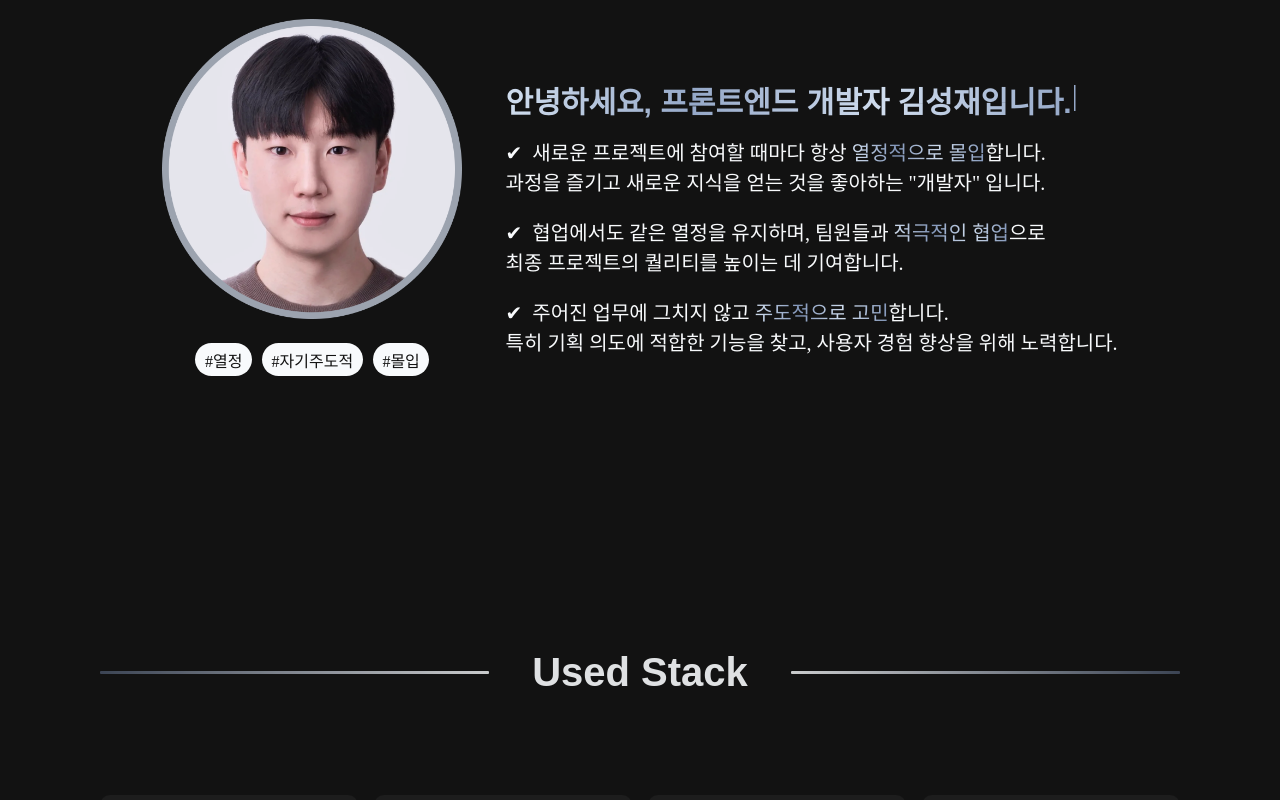
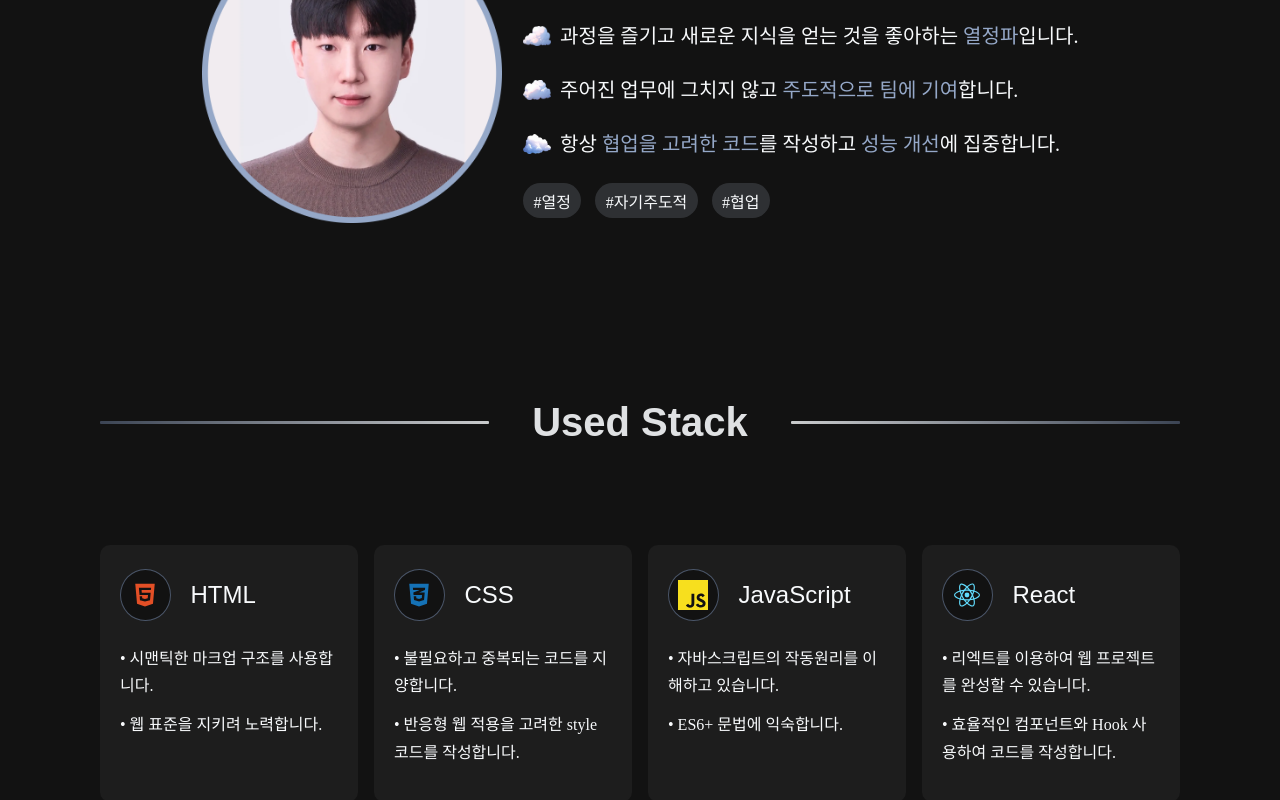
Before and after one commit to xeongjae/Portfolio, a React (Create React App) app: page / in a window 1280 px wide. Shown: the part 1100-1900 px from the top of the page. Built offline with nearby package versions, Linux system fonts and the light colour scheme; a web font is replaced by a local one.

Commit message:
FIX: 파일명 어바웃미 내용 수정

```diff
--- a/src/pages/Main.jsx
+++ b/src/pages/Main.jsx
@@ -2,11 +2,11 @@ import "./Main.scss";
 import { useRef } from "react";
 import Header from "../components/Header";
 import Start from "../sections/Start";
-import About from "../sections/About";
-import Skill from "../sections/Skill";
+import AboutMe from "../sections/AboutMe";
+import UsedStack from "../sections/UsedStack";
 import Project from "../sections/Project";
 import Contact from "../sections/Contact";
-import Education from "../sections/Education";
+import Training from "../sections/Training";
 
 function Main() {
   const scrollRef = useRef([]);
@@ -19,16 +19,16 @@ function Main() {
           <Start />
         </section>
         <section ref={(el) => (scrollRef.current[1] = el)}>
-          <About />
+          <AboutMe />
         </section>
         <section ref={(el) => (scrollRef.current[2] = el)}>
-          <Skill />
+          <UsedStack />
         </section>
         <section ref={(el) => (scrollRef.current[3] = el)}>
           <Project />
         </section>
         <section ref={(el) => (scrollRef.current[4] = el)}>
-          <Education />
+          <Training />
         </section>
         <section ref={(el) => (scrollRef.current[5] = el)}>
           <Contact />
--- a/src/sections/About.jsx
+++ b/src/sections/AboutMe.jsx
@@ -1,8 +1,8 @@
 import React, { useEffect, useRef } from "react";
-import "./About.scss";
+import "./AboutMe.scss";
 import Typed from "typed.js";
 
-function About({ setRef }) {
+function AboutMe({ setRef }) {
   const typedEl = useRef(null);
   const observerRef = useRef(null); // Intersection Observer의 ref
 
@@ -42,51 +42,56 @@ function About({ setRef }) {
   }, []);
 
   return (
-    <section ref={setRef} className="about">
+    <section ref={setRef} className="about-me">
       <h1 className="title">About Me</h1>
       <div className="contents">
         <div className="img-box">
           <img
-            src="/동글프사.png"
+            src="/profile.png"
             fill
             property="true"
             className="img"
-            alt="동글프사"
+            alt="profile"
           />
-          <div className="tag-box">
-            <div className="tag">#열정</div>
-            <div className="tag">#자기주도적</div>
-            <div className="tag">#몰입</div>
-          </div>
         </div>
         <div className="text">
           <div className="type-text-box">
             <span className="type-text" ref={typedEl}></span>
           </div>
-          <div className="text-box">
-            <p>
-              ✔︎ &nbsp;새로운 프로젝트에 참여할 때마다 항상{" "}
-              <span className="point">열정적으로 몰입</span>합니다.
-              <br />
-              과정을 즐기고 새로운 지식을 얻는 것을 좋아하는 "개발자" 입니다.
-            </p>
-          </div>
           <p>
-            ✔︎ &nbsp;협업에서도 같은 열정을 유지하며, 팀원들과{" "}
-            <span className="point">적극적인 협업</span>으로 <br /> 최종
-            프로젝트의 퀄리티를 높이는 데 기여합니다.
+            <img src="/cloud_1.webp" className="cloud" alt="cloud" /> &nbsp;
+            <br />
+            <span>
+              과정을 즐기고 새로운 지식을 얻는 것을 좋아하는{" "}
+              <span className="point">열정파</span>입니다.
+            </span>
           </p>
           <p>
-            ✔︎ &nbsp;주어진 업무에 그치지 않고{" "}
-            <span className="point">주도적으로 고민</span>합니다.
+            <img src="/cloud_2.webp" className="cloud" alt="cloud" /> &nbsp;
             <br />
-            특히 기획 의도에 적합한 기능을 찾고, 사용자 경험 향상을 위해
-            노력합니다.
+            <span>
+              주어진 업무에 그치지 않고{" "}
+              <span className="point">주도적으로 팀에 기여</span>
+              합니다.
+            </span>
           </p>
+          <p>
+            <img src="/cloud_4.webp" className="cloud" alt="cloud" /> &nbsp;
+            <br />
+            <span>
+              항상 <span className="point">협업을 고려한 코드</span>를 작성하고{" "}
+              <span className="point">성능 개선</span>에 집중합니다.
+            </span>
+          </p>
+          <div className="tag-box">
+            <div className="tag">#열정</div>
+            <div className="tag">#자기주도적</div>
+            <div className="tag">#협업</div>
+          </div>
         </div>
       </div>
     </section>
   );
 }
 
-export default About;
+export default AboutMe;
--- a/src/sections/About.scss
+++ b/src/sections/AboutMe.scss
@@ -1,9 +1,9 @@
-.about {
+.about-me {
   display: flex;
   flex-direction: column;
   width: 100%;
   max-width: 1300px;
-  height: 1150px;
+  height: 800px;
   margin: 0 40px;
   margin-bottom: 100px;
   position: relative;
@@ -43,7 +43,7 @@
     flex-direction: column;
     justify-content: center;
     align-items: center;
-    gap: 80px;
+    gap: 60px;
   }
 
   .img-box {
@@ -62,9 +62,11 @@
   .text {
     display: flex;
     flex-direction: column;
-    justify-content: space-between;
-    gap: 20px;
+    gap: 24px;
     p {
+      display: flex;
+      align-items: center;
+      gap: 2px;
       font-family: "NanumSquareNeo";
       font-size: 20px;
       line-height: 1.5;
@@ -73,69 +75,48 @@
 
   .type-text-box {
     display: none;
-    margin-top: 40px;
-    height: 40px;
+    margin: 20px 0 20px 0;
+    height: 30px;
   }
 
   .type-text {
     font-family: "Montserrat", sans-serif;
     font-weight: 700;
-    font-size: 30px;
-    -webkit-background-clip: text;
-    background-clip: text;
-    background-image: linear-gradient(
-      to right,
-      #d0ddee,
-      #95a8c8,
-      #d0ddee,
-      #95a8c8
-    );
-    color: transparent; /* 글자색 투명화 */
+    font-size: 28px;
+    color: #f8fafc;
     ~ .typed-cursor {
-      font-size: 30px;
-      color: #95a8c8;
+      font-size: 28px;
+      color: #d0ddee;
     }
   }
-
-  .text-box {
-    display: flex;
-    align-items: center;
-    gap: 10px;
+  .cloud {
+    width: 28px;
+    height: 20px;
   }
 
   .tag-box {
-    display: flex;
-    justify-content: center;
-    gap: 10px;
+    display: none;
+    gap: 14px;
   }
 
   .tag {
     font-family: "NanumSquareNeoBold";
-    color: rgb(18, 18, 18);
-    background-color: #f8fafc;
+    color: #f8fafc;
+    background-color: rgb(208, 221, 238, 0.15);
     border-radius: 40px;
     font-size: 16px;
-    padding: 0.3rem 0.6rem;
+    padding: 0.35rem 0.65rem;
   }
 
   .point {
     font-family: "NanumSquareNeoExtraBold";
-    -webkit-background-clip: text;
-    background-clip: text;
-    background-image: linear-gradient(
-      to right,
-      #d0ddee,
-      #8296b9,
-      #d0ddee,
-      #8296b9
-    );
-    color: transparent;
+    color: #95a8c8;
   }
 }
 
 @media (min-width: 768px) {
-  .about {
-    height: 1150px;
+  .about-me {
+    height: 800px;
     margin: 0 40px;
     .contents {
       display: flex;
@@ -149,17 +130,20 @@
     .mobile-text {
       display: block;
     }
+    .tag-box {
+      display: none;
+    }
   }
 }
 
 @media (min-width: 1024px) {
-  .about {
-    height: 850px;
+  .about-me {
+    height: 600px;
     margin: 0 60px;
     .contents {
       display: flex;
       flex-direction: row;
-      gap: 4%;
+      gap: 2%;
     }
     .type-text-box {
       display: flex;
@@ -167,17 +151,20 @@
     .mobile-text {
       display: none;
     }
+    .tag-box {
+      display: flex;
+    }
   }
 }
 
 @media (min-width: 1280px) {
-  .about {
-    height: 850px;
+  .about-me {
+    height: 600px;
     margin: 0 100px;
     .contents {
       display: flex;
       flex-direction: row;
-      gap: 4%;
+      gap: 2%;
     }
     .type-text-box {
       display: flex;
@@ -185,5 +172,8 @@
     .mobile-text {
       display: none;
     }
+    .tag-box {
+      display: flex;
+    }
   }
 }
--- a/src/sections/Contact.jsx
+++ b/src/sections/Contact.jsx
@@ -33,10 +33,10 @@ const Contact = () => {
             Github
           </a>
         </div>
-        <img src="/cloud_1.webp" className="frontend-text" alt="cloud1" />
-        <img src="/cloud_4.webp" className="Code-text" alt="cloud4" />
-        <img src="/cloud_3.webp" className="react-text" alt="cloud3" />
-        <img src="/cloud_2.webp" className="javascript-text" alt="cloud2" />
+        <img src="/cloud_1.webp" className="left-cloud" alt="cloud1" />
+        <img src="/cloud_4.webp" className="top-cloud" alt="cloud4" />
+        <img src="/cloud_3.webp" className="right-cloud" alt="cloud3" />
+        <img src="/cloud_2.webp" className="bottom-cloud" alt="cloud2" />
       </div>
     </div>
   );
--- a/src/sections/Start.scss
+++ b/src/sections/Start.scss
@@ -68,8 +68,9 @@
 
     &.cloud6 {
       right: 33vw;
-      bottom: 13vh;
+      bottom: 11vh;
       scale: 1.9;
+      rotate: 5deg;
     }
 
     &.cloud7 {
@@ -101,6 +102,7 @@
       right: 13vw;
       top: 40vh;
       scale: 1.7;
+      rotate: -5deg;
     }
 
     &.cloud12 {
--- a/src/sections/Skill.jsx
+++ b/src/sections/UsedStack.jsx
@@ -1,4 +1,4 @@
-import "./Skill.scss";
+import "./UsedStack.scss";
 import React from "react";
 import UsedStackCard from "../components/UsedStackCard";
 import { FaHtml5 } from "react-icons/fa6";
@@ -14,60 +14,60 @@ import { SiMui } from "react-icons/si";
 import { SiGithub } from "react-icons/si";
 import { SiFigma } from "react-icons/si";
 
-function Skill({ setRef }) {
+function UsedStack({ setRef }) {
   return (
-    <section ref={setRef} className="Skill">
+    <section ref={setRef} className="used-stack">
       <h1 className="skill-title">Used Stack</h1>
       <div className="used-stack-cards">
         <UsedStackCard
           title={"HTML"}
           icon={<FaHtml5 size={26} color="#E34F26" />}
         >
-          <div>시맨틱한 마크업 구조를 사용합니다.</div>
-          <div>웹 표준을 지키려 노력합니다.</div>
+          <div>• 시맨틱한 마크업 구조를 사용합니다.</div>
+          <div>• 웹 표준을 지키려 노력합니다.</div>
         </UsedStackCard>
         <UsedStackCard
           title={"CSS"}
           icon={<FaCss3Alt size={26} color="#1572B6" />}
         >
-          <div>불필요하고 중복되는 코드를 지양합니다.</div>
-          <div>반응형 웹 적용을 고려한 style 코드를 작성합니다. </div>
+          <div>• 불필요하고 중복되는 코드를 지양합니다.</div>
+          <div>• 반응형 웹 적용을 고려한 style 코드를 작성합니다. </div>
         </UsedStackCard>
         <UsedStackCard
           title={"JavaScript"}
           icon={<SiJavascript size={30} color="#F7DF1E" />}
         >
-          <div>자바스크립트의 작동원리를 이해하고 있습니다.</div>
-          <div>ES6+ 문법에 익숙합니다.</div>
+          <div>• 자바스크립트의 작동원리를 이해하고 있습니다.</div>
+          <div>• ES6+ 문법에 익숙합니다.</div>
         </UsedStackCard>
         <UsedStackCard
           title={"React"}
           icon={<SiReact size={26} color="#61DAFB" />}
         >
-          <div>리엑트를 이용하여 웹 프로젝트를 완성할 수 있습니다.</div>
-          <div>효율적인 컴포넌트와 Hook 사용하여 코드를 작성합니다.</div>
+          <div>• 리엑트를 이용하여 웹 프로젝트를 완성할 수 있습니다.</div>
+          <div>• 효율적인 컴포넌트와 Hook 사용하여 코드를 작성합니다.</div>
         </UsedStackCard>
         <UsedStackCard
           title={"TypeScript"}
           icon={<SiTypescript size={26} color="#3178C6" />}
         >
           <div>
-          TypeScript의 타입 시스템을 활용하여 개발하는 것을 지향합니다.
+            TypeScript의 타입 시스템을 활용하여 개발하는 것을 지향합니다.
           </div>
         </UsedStackCard>
         <UsedStackCard
           title={"Context API / Recoil"}
           icon={<SiRecoil size={30} color="#3578E5" />}
         >
-          <div>프로젝트에 전역 상태 관리를 위해 사용한 경험이 있습니다.</div>
-          <div>팀원 간의 컨벤션을 준수합니다.</div>
+          <div>• 프로젝트에 전역 상태 관리를 위해 사용한 경험이 있습니다.</div>
+          <div>• 팀원 간의 컨벤션을 준수합니다.</div>
         </UsedStackCard>
         <UsedStackCard
           title={"SCSS / Styled Component"}
           icon={<SiSass size={30} color="#CC6699" />}
         >
           <div>
-            Styled Component, SCSS를 적용하여 스타일링 및 CSS 관리를 해봤습니다.
+            • Styled Component, SCSS를 적용하여 스타일링 및 CSS 관리를 해봤습니다.
           </div>
         </UsedStackCard>
         <UsedStackCard
@@ -75,7 +75,7 @@ function Skill({ setRef }) {
           icon={<SiMui size={30} color="#007FFF" />}
         >
           <div>
-            UI 라이브러리를 사용하여 빠르고 일관된 스타일링 구현을 해봤습니다.
+            • UI 라이브러리를 사용하여 빠르고 일관된 스타일링 구현을 해봤습니다.
           </div>
         </UsedStackCard>
         <UsedStackCard
@@ -83,29 +83,29 @@ function Skill({ setRef }) {
           icon={<TbBrandReactNative size={30} color="#61DAFB" />}
         >
           <div>
-            안드로이드와 IOS에서 호환되는 앱을 만들기 위해 사용하였습니다.
+            • 안드로이드와 IOS에서 호환되는 앱을 만들기 위해 사용하였습니다.
           </div>
         </UsedStackCard>
         <UsedStackCard
           title={"Netlify"}
           icon={<SiNetlify size={30} color="#00C7B7" />}
         >
-          <div>React 프로젝트를 배포해 본 경험이 있습니다.</div>
+          <div>• React 프로젝트를 배포해 본 경험이 있습니다.</div>
         </UsedStackCard>
 
         <UsedStackCard
           title={"Git"}
           icon={<SiGithub size={30} color="#F05032" />}
         >
-          <div>코드 저장과 버전 기록을 위해 사용했습니다.</div>
-          <div>GitHub, GitLab을 사용하여 협업할 수 있습니다.</div>
+          <div>• 코드 저장과 버전 기록을 위해 사용했습니다.</div>
+          <div>• GitHub, GitLab을 사용하여 협업할 수 있습니다.</div>
         </UsedStackCard>
         <UsedStackCard
           title={"Figma"}
           icon={<SiFigma size={30} color="#A259FF" />}
         >
           <div>
-            피그마로 와이어프레임 및 목업을 작성하고 디자이너와 협업할 수
+            • 피그마로 와이어프레임 및 목업을 작성하고 디자이너와 협업할 수
             있습니다.
           </div>
         </UsedStackCard>
@@ -114,4 +114,4 @@ function Skill({ setRef }) {
   );
 }
 
-export default Skill;
+export default UsedStack;
```
Also changed, not shown: src/sections/Contact.scss (+4 -4 lines), src/sections/Training.jsx (renamed from src/sections/Education.jsx, +11 -5 lines), src/sections/Training.scss (renamed from src/sections/Education.scss, +4 -4 lines), src/sections/UsedStack.scss (renamed from src/sections/Skill.scss, +4 -4 lines), public/profile.png (added).
